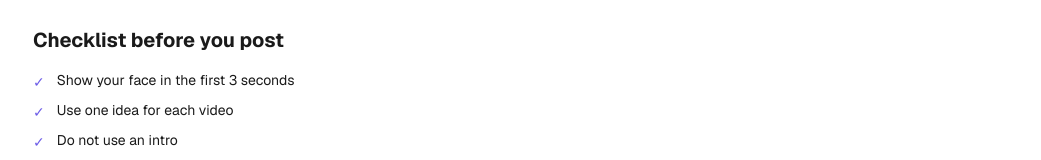
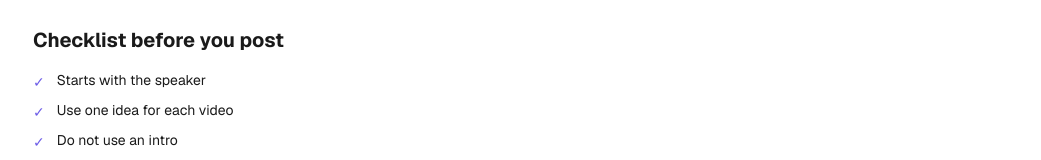
Before and after one commit to william-halbert/life-coach-instagram-study, a Next.js app: page /formats in a window 1280 px wide. Shown: the part 1367-1527 px from the top of the page, without its empty margins (119-1160 px from the left). Built offline with nearby package versions, Linux system fonts and the light colour scheme.

Commit message:
Show your face in first 3 seconds -> Starts with the speaker
Co-Authored-By: Claude Opus 4.7 (1M context) <noreply@anthropic.com>

```diff
--- a/src/app/formats/page.tsx
+++ b/src/app/formats/page.tsx
@@ -79,7 +79,7 @@ export default function Page() {
       <h2 className="text-xl font-bold mt-14 mb-4">Checklist before you post</h2>
       <div className="space-y-2">
         {[
-          "Show your face in the first 3 seconds",
+          "Starts with the speaker",
           "Use one idea for each video",
           "Do not use an intro",
           "Add subtitles (most people watch on mute)",
```
